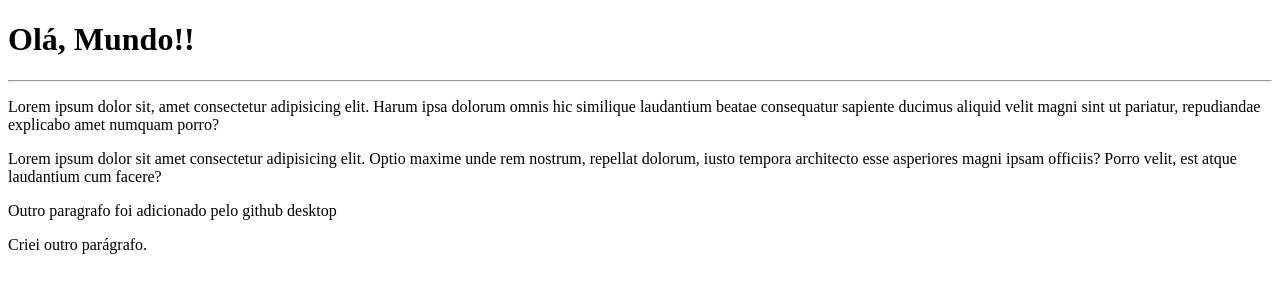
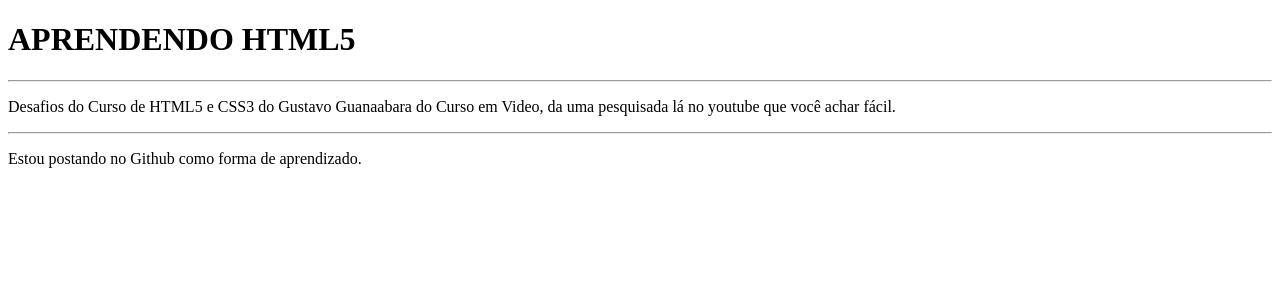
Before and after one commit to raphaelcarmo/Aprendendo-HTML5, a plain HTML site: page Desafios-HTML5/index.html in a window 1280 px wide. Drawn offline with Linux system fonts and the light colour scheme.

Commit message:
alterei o index

```diff
--- a/Desafios-HTML5/index.html
+++ b/Desafios-HTML5/index.html
@@ -7,11 +7,10 @@
     <title>Site em Repositório</title>
 </head>
 <body>
-    <h1>Olá, Mundo!!</h1>
+    <h1>APRENDENDO HTML5</h1>
     <hr>
-    <p>Lorem ipsum dolor sit, amet consectetur adipisicing elit. Harum ipsa dolorum omnis hic similique laudantium beatae consequatur sapiente ducimus aliquid velit magni sint ut pariatur, repudiandae explicabo amet numquam porro?</p>
-    <p>Lorem ipsum dolor sit amet consectetur adipisicing elit. Optio maxime unde rem nostrum, repellat dolorum, iusto tempora architecto esse asperiores magni ipsam officiis? Porro velit, est atque laudantium cum facere?</p>
-    <p>Outro paragrafo foi adicionado pelo github desktop</p>
-    <p>Criei outro parágrafo.</p>
+    <p>Desafios do Curso de HTML5 e CSS3 do Gustavo Guanaabara do Curso em Video, da uma pesquisada lá no youtube que você achar fácil.</p>
+    <hr>
+    <p>Estou postando no Github como forma de aprendizado.</p>
 </body>
 </html>
```
